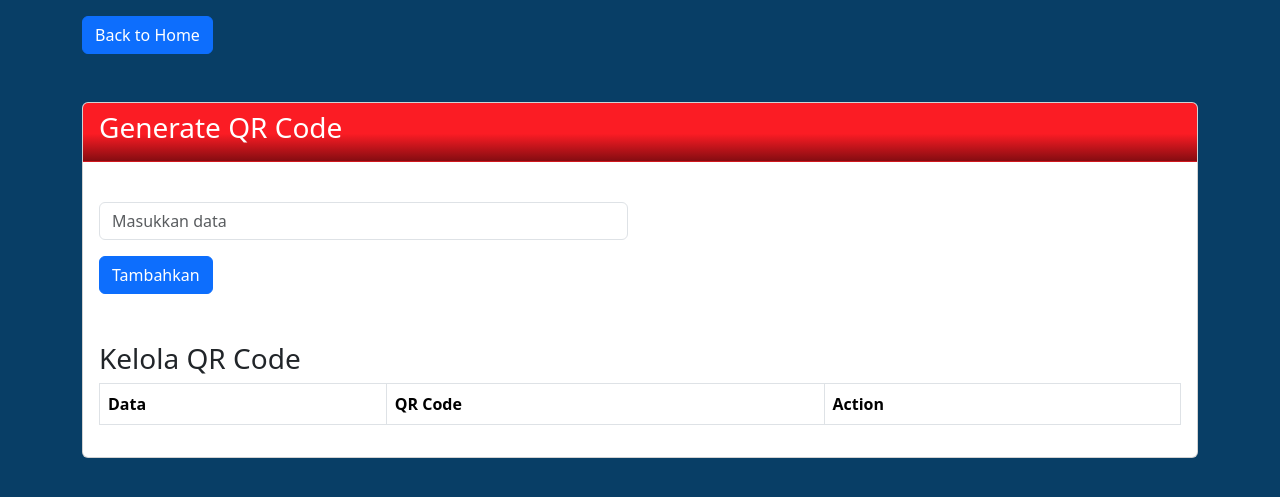
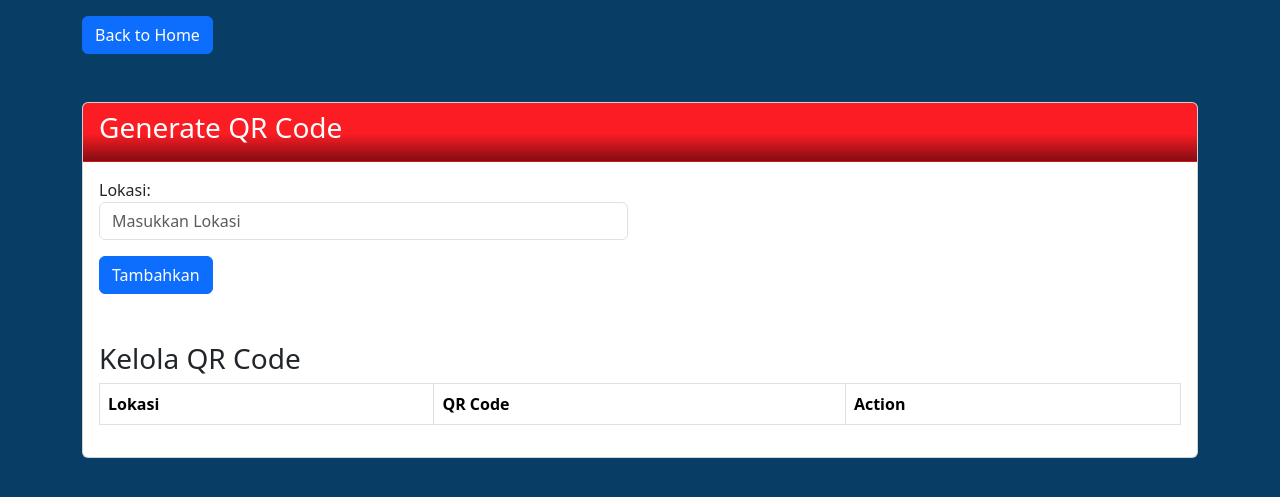
Before and after one commit to 0xfzz/Sistem-Trolling-Lapas, a Laravel app: page /qr in a window 1280 px wide. Shown: the top 497 px of the page. Run offline with Laravel 12, Linux system fonts and the light colour scheme; a user stored in the database is signed in; data comes from the database, SQL or seed files in the repository; data that the repository does not hold is empty.

Commit message:
minor changes

```diff
--- a/resources/views/qr/index.blade.php
+++ b/resources/views/qr/index.blade.php
@@ -4,9 +4,6 @@
 <style>
     .container {
         margin-top: 20px;
-    }
-    .form-group label {
-        color: white;
     }
 </style>
 @endsection
@@ -25,7 +22,7 @@
                         @csrf
                         <div class="form-group mb-3">
                             <label for="data">Lokasi:</label>
-                            <input type="text" name="lokasi" class="form-control" placeholder="Masukkan data">
+                            <input type="text" name="lokasi" class="form-control" placeholder="Masukkan Lokasi">
                         </div>
                         <button type="submit" class="btn btn-primary">Tambahkan</button>
                     </form>
@@ -38,7 +35,7 @@
                     <table class="table table-bordered table-responsive">
                         <thead>
                             <tr>
-                                <th>Data</th>
+                                <th>Lokasi</th>
                                 <th>QR Code</th>
                                 <th>Action</th>
                             </tr>
```
